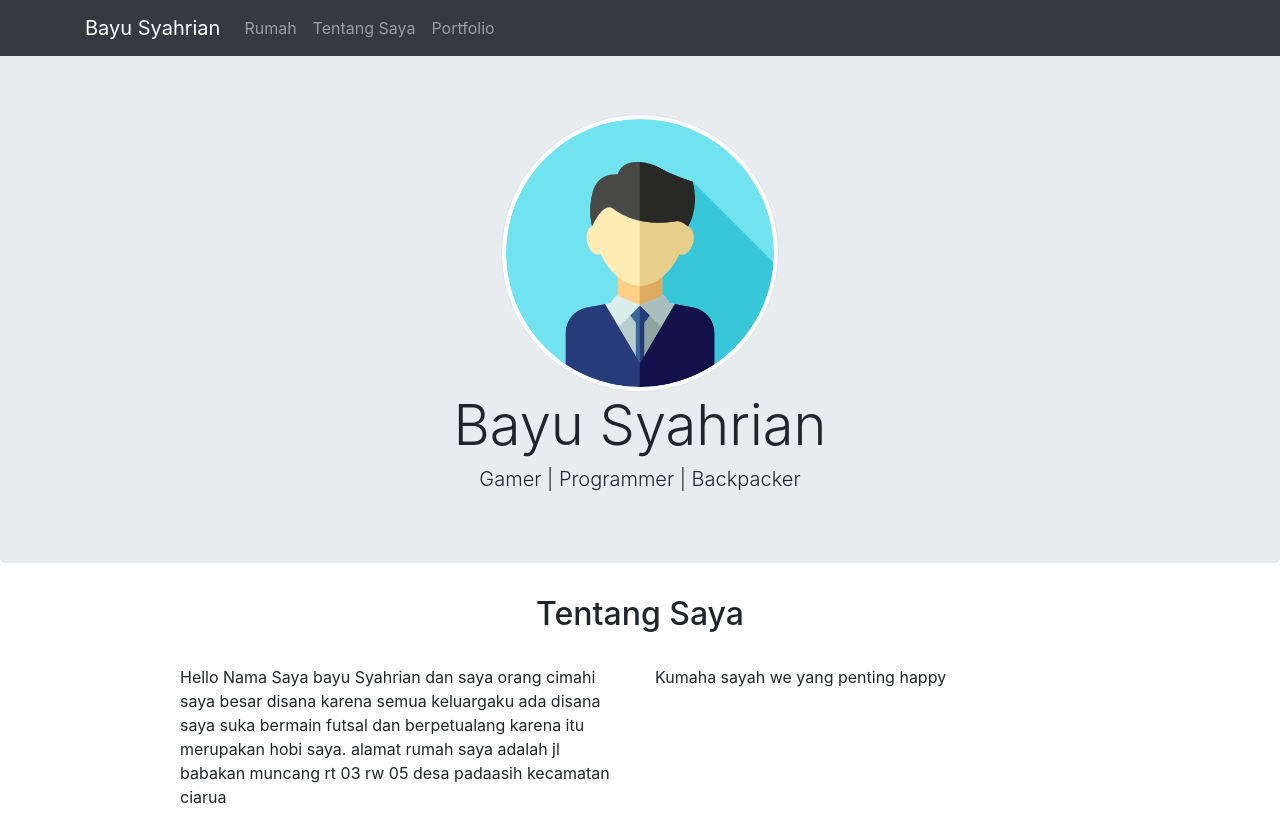
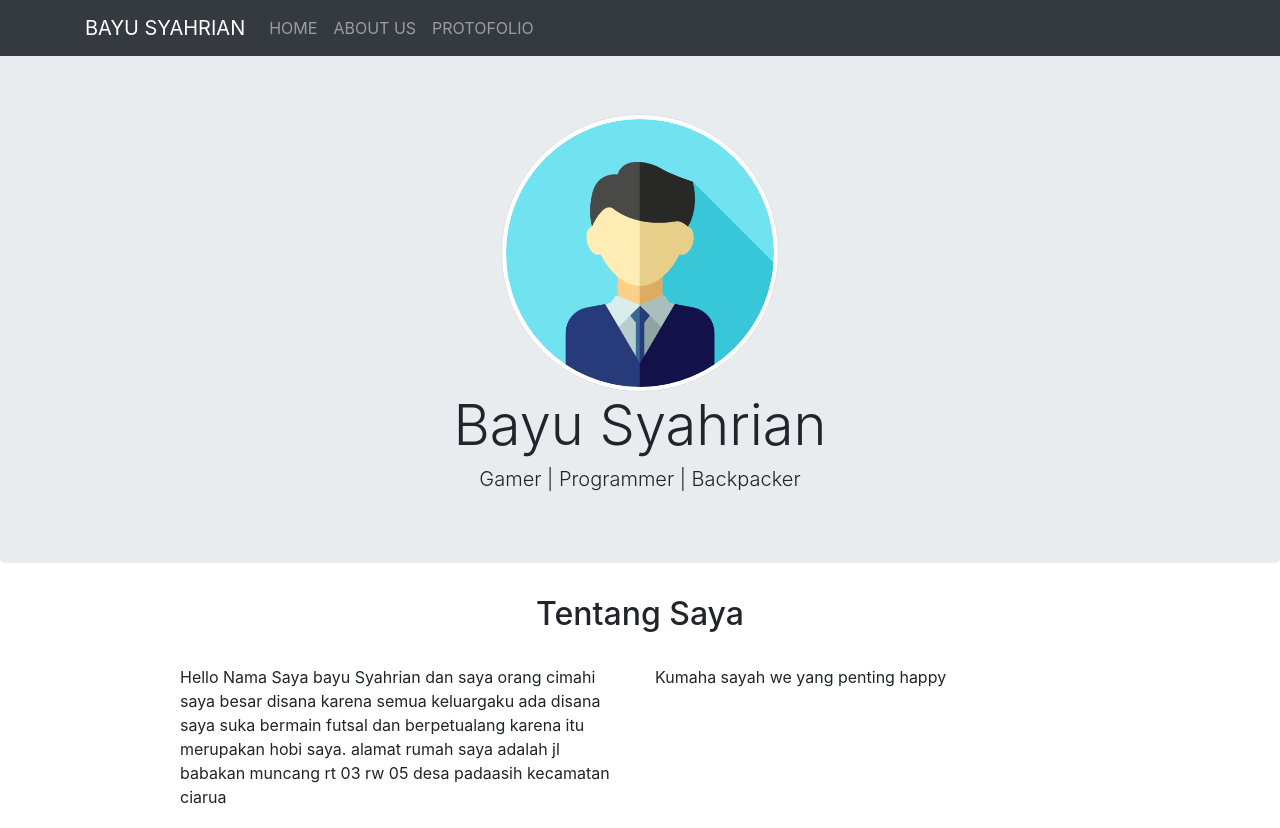
Before and after one commit to Bayusyahrian/Bayu-portofolio, a plain HTML site: page index.html in a window 1280 px wide. Shown: the top 828 px of the page. Drawn offline with nearby package versions, Linux system fonts and the light colour scheme.

Commit message:
memperbesar huruf

```diff
--- a/index.html
+++ b/index.html
@@ -20,7 +20,7 @@
 
   <nav class="navbar navbar-expand-lg navbar-dark bg-dark fixed-top">
     <div class="container">
-      <a class="navbar-brand" href="#home">Bayu Syahrian</a>
+      <a class="navbar-brand" href="#home">BAYU SYAHRIAN</a>
       <button class="navbar-toggler" type="button" data-toggle="collapse" data-target="#navbarNavDropdown"
         aria-controls="navbarNavDropdown" aria-expanded="false" aria-label="Toggle navigation">
         <span class="navbar-toggler-icon"></span>
@@ -28,13 +28,13 @@
       <div class="collapse navbar-collapse" id="navbarNavDropdown">
         <ul class="navbar-nav">
           <li class="nav-item">
-            <a class="nav-link" href="#home">Rumah</a>
+            <a class="nav-link" href="#home">HOME</a>
           </li>
           <li class="nav-item">
-            <a class="nav-link" href="#about">Tentang Saya</a>
+            <a class="nav-link" href="#about">ABOUT US</a>
           </li>
           <li class="nav-item">
-            <a class="nav-link" href="#portfolio">Portfolio</a>
+            <a class="nav-link" href="#portfolio">PROTOFOLIO</a>
           </li>
         </ul>
       </div>
@@ -230,13 +230,13 @@
   <!-- jQuery first, then Popper.js, then Bootstrap JS -->
   <script src="https://code.jquery.com/jquery-3.3.1.slim.min.js"
     integrity="sha384-q8i/X+965DzO0rT7abK41JStQIAqVgRVzpbzo5smXKp4YfRvH+8abtTE1Pi6jizo" crossorigin="anonymous">
-  </script>
+    </script>
   <script src="https://cdnjs.cloudflare.com/ajax/libs/popper.js/1.14.0/umd/popper.min.js"
     integrity="sha384-cs/chFZiN24E4KMATLdqdvsezGxaGsi4hLGOzlXwp5UZB1LY//20VyM2taTB4QvJ" crossorigin="anonymous">
-  </script>
+    </script>
   <script src="https://stackpath.bootstrapcdn.com/bootstrap/4.1.0/js/bootstrap.min.js"
     integrity="sha384-uefMccjFJAIv6A+rW+L4AHf99KvxDjWSu1z9VI8SKNVmz4sk7buKt/6v9KI65qnm" crossorigin="anonymous">
-  </script>
+    </script>
 </body>
 
 </html>
```
